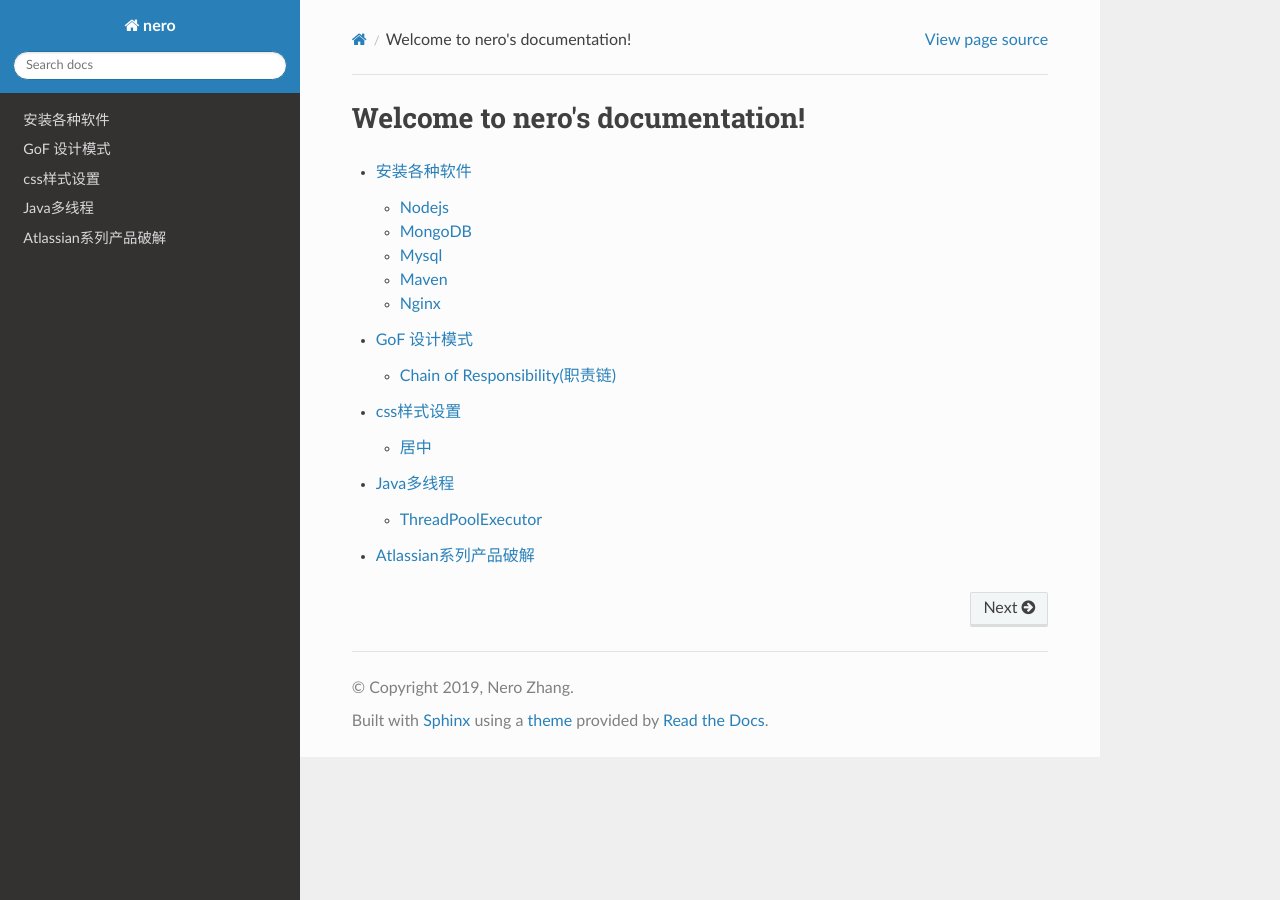
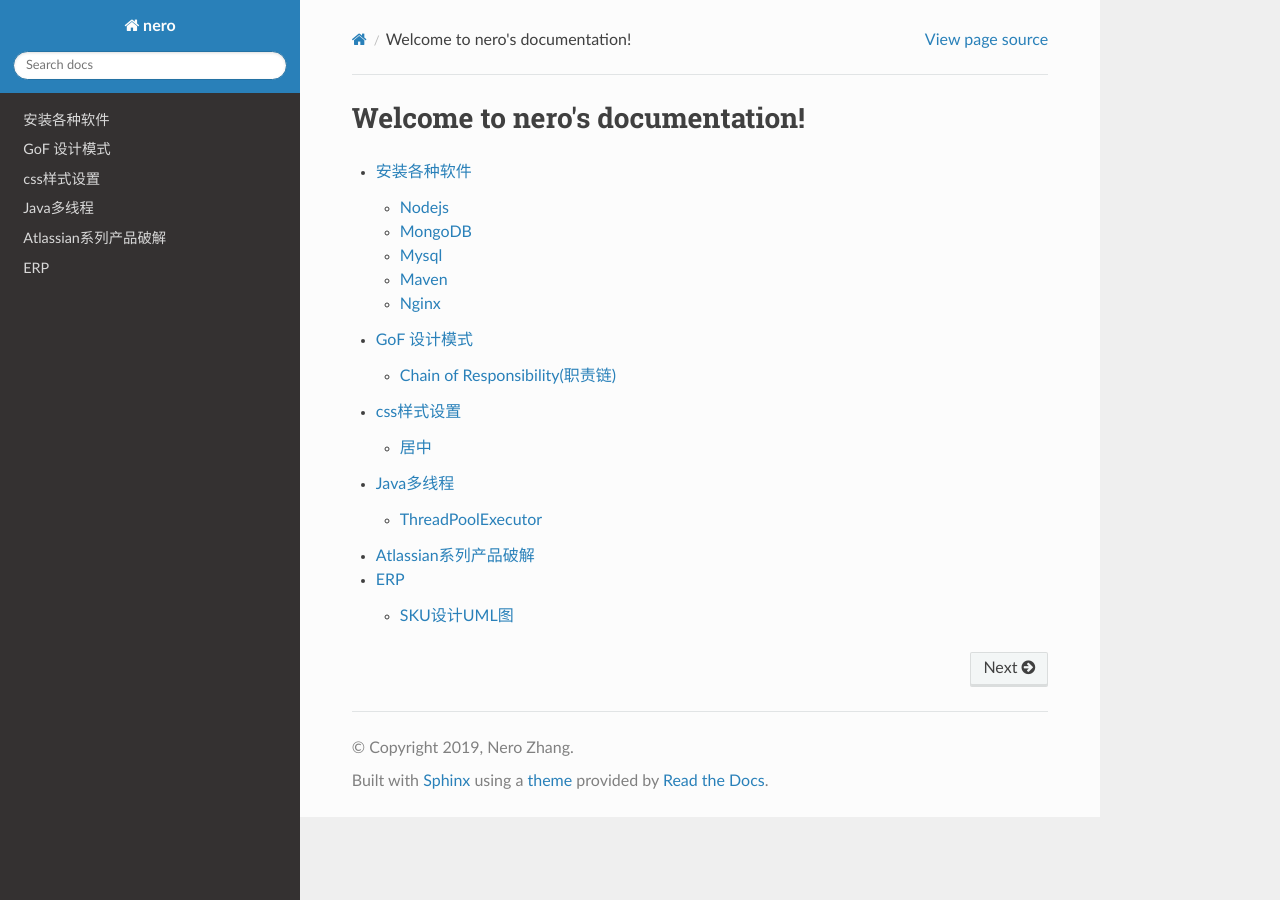
Before and after one commit to nerodocs/nero, a Sphinx documentation site: the page built from source/index.rst, in a window 1280 px wide. Built offline with Sphinx 7.4.7 and the Read the Docs theme 2.0.0, drawn with Linux system fonts in a browser that asks for light colours.

Commit message:
erp sku uml

```diff
--- /dev/null
+++ b/source/erp.rst
@@ -0,0 +1,9 @@
+ERP
+================================
+
+SKU设计UML图
+--------------------------
+
+sku设计简图
+
+.. image:: ./_static/erp/sku_uml.jpg
--- a/source/index.rst
+++ b/source/index.rst
@@ -14,3 +14,4 @@ Welcome to nero's documentation!
    css
    javamultithread
    atlassian
+   erp
```
Also changed, not shown: source/_static/erp/sku_uml.jpg (added).
